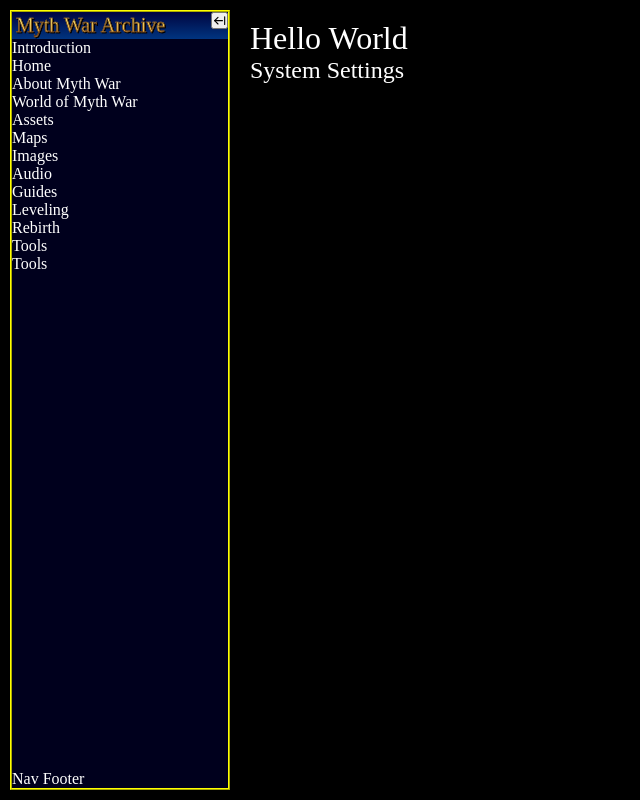
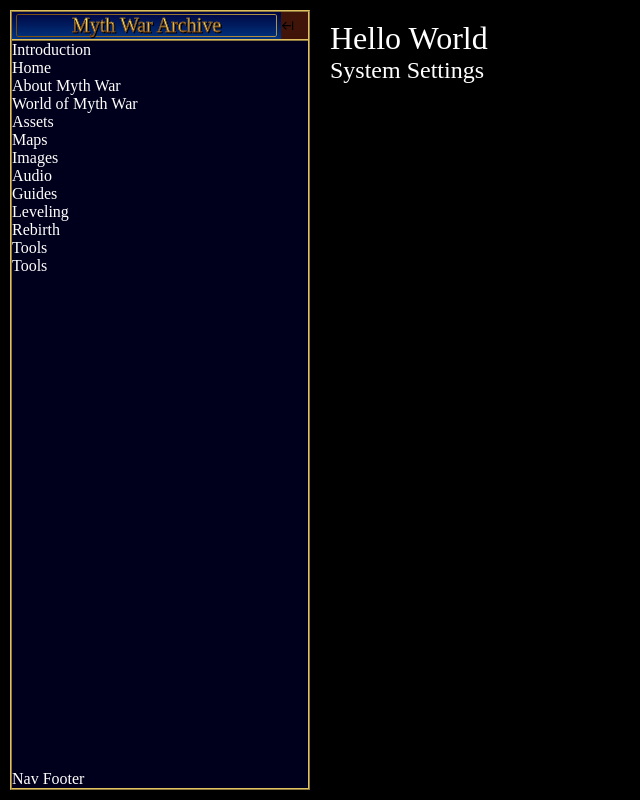
Before and after one commit to MGSimard/myth-war-archive-v2, a React (Vite) app: page / in a window 1280 px wide. Shown: the whole page, without its empty margins (0-640 px from the left). Built offline with nearby package versions, Linux system fonts and the light colour scheme; a web font is replaced by a local one.

Commit message:
Might go for something like that

```diff
--- a/src/_styles/global.css
+++ b/src/_styles/global.css
@@ -2,7 +2,7 @@
   /* SITE CONFIG */
   --maxContentWidth: 1440px;
   --sitePadding: 1rem;
-  --sidenavWidth: 24rem;
+  --sidenavWidth: 32rem;
 
   --contentFont: "";
   --displayFont: "Hanyi Fanglijian";
@@ -19,6 +19,9 @@
 
   --clrGoldInnerLineLight: oklch(0.7404 0.1316 85.76);
   --clrGoldInnerLineDark: oklch(0.3724 0.0947 43.1);
+
+  --clrGoldHeadingInnerLineLight: oklch(0.6764 0.1011 89.29);
+  --clrGoldHeadingInnerLineDark: oklch(0.4564 0.0922 68.53);
 
   --clrOverlayBg: oklch(0.1101 0.0763 264.05 / 90.59%);
   --clrInputLabel: oklch(0.7262 0.1483 70.77);
@@ -73,6 +76,11 @@ svg {
 ul {
   list-style: none;
 }
+button {
+  background: var(--clrBrown);
+  border: none;
+  cursor: pointer;
+}
 button svg {
   width: 1em;
   height: 1em;
@@ -84,11 +92,14 @@ a {
 /**/
 /* HELPERS */
 .heading {
+  display: block;
   font-family: var(--displayFont);
   font-size: 2rem;
   font-weight: 400;
   text-transform: capitalize;
   color: transparent;
+  text-align: center;
+  white-space: nowrap;
   -webkit-text-fill-color: transparent;
   -webkit-text-stroke: 0.05rem var(--clrBrown);
   background: var(--gradientHeading);
@@ -108,7 +119,7 @@ a {
   position: fixed;
   top: 0;
   left: 0;
-  width: min(24rem, 100dvw);
+  width: min(var(--sidenavWidth), 100dvw);
   height: 100dvh;
   padding: var(--sitePadding);
   color: #fff;
@@ -126,21 +137,40 @@ a {
   flex-direction: column;
   height: 100%;
   background: var(--clrOverlayBg);
-  border: 0.2rem ridge yellow;
+  border: 0.2rem ridge var(--clrGoldOuterLeftFrameHighlight);
+  overflow: hidden;
 }
 #sidenav-header {
   flex-shrink: 0;
   display: flex;
   justify-content: space-between;
-  align-items: flex-start;
+  align-items: stretch;
   font-family: var(--displayFont);
   background: var(--gradientHeader);
+  border-bottom: 0.2rem ridge var(--clrGoldOuterLeftFrameHighlight);
 }
 #snh-left {
-  padding: 0.2rem 0.4rem;
+  flex-grow: 1;
+  --padding: 0.2rem 0.4rem;
+  position: relative;
+  padding: var(--padding);
 }
-#snh-left span {
-  padding: 0.4rem 0;
+#snh-left::before {
+  content: "";
+  position: absolute;
+  inset: var(--padding);
+  border-radius: 0.2rem;
+  border: 0.1rem solid transparent;
+  background: linear-gradient(to right, var(--clrGoldHeadingInnerLineDark), var(--clrGoldHeadingInnerLineLight))
+    border-box;
+  mask: linear-gradient(#000 0 0) padding-box, linear-gradient(#000 0 0);
+  mask-composite: exclude;
+  pointer-events: none;
+}
+#sidenav-header button {
+  flex-shrink: 0;
+  aspect-ratio: 1/1;
+  height: 100%;
 }
 #sidenav-content {
   flex-grow: 1;
```
